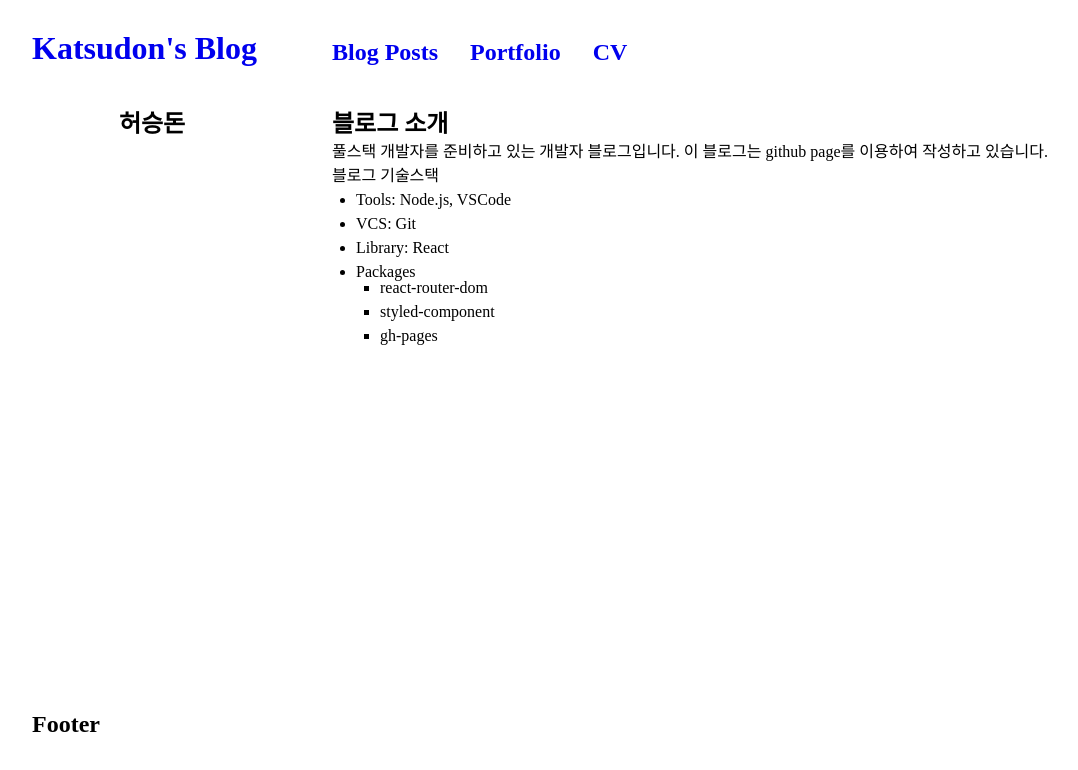
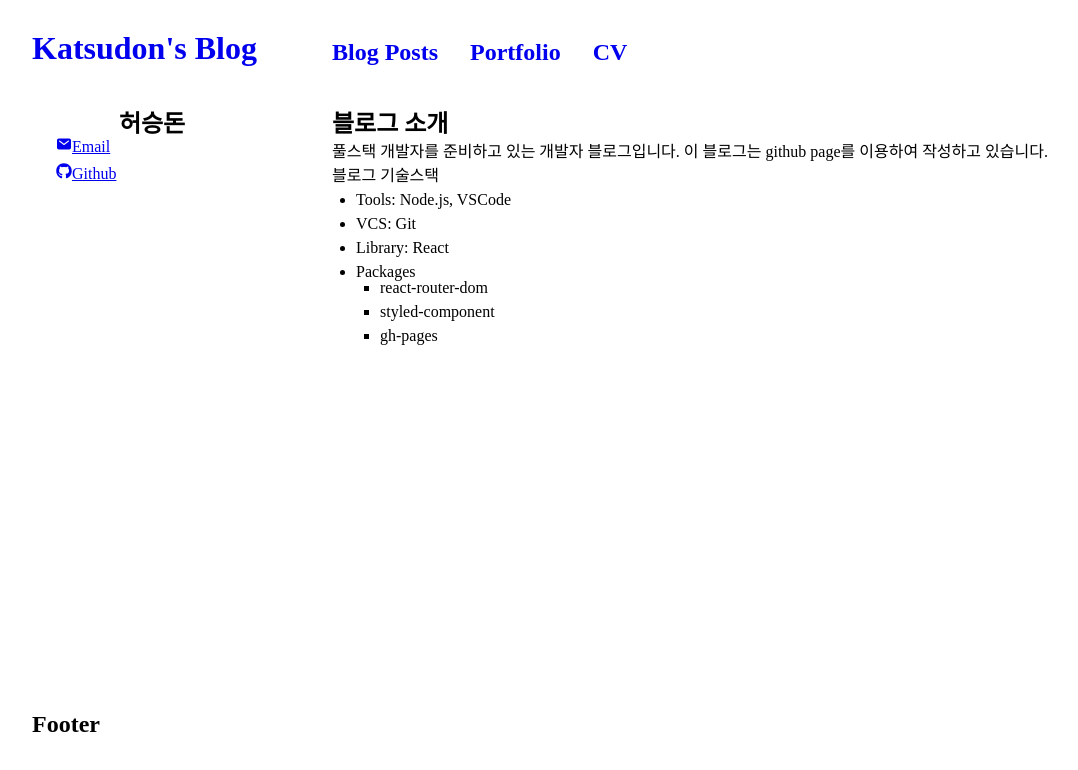
Before and after one commit to gachudon/gachudon.github.io, a React (Create React App) app in the folder my-blog/: page / in a window 1280 px wide. Shown: the top 770 px of the page, without its empty margins (8-1086 px from the left). Built offline with nearby package versions, Linux system fonts and the light colour scheme.

Commit message:
react-icons added

```diff
--- a/my-blog/package.json
+++ b/my-blog/package.json
@@ -11,6 +11,7 @@
     "github-markdown-css": "^5.8.1",
     "react": "^19.0.0",
     "react-dom": "^19.0.0",
+    "react-icons": "^5.4.0",
     "react-markdown": "^9.0.1",
     "react-router-dom": "6.28.1",
     "react-scripts": "5.0.1",
--- a/my-blog/src/components/layout/Aside.jsx
+++ b/my-blog/src/components/layout/Aside.jsx
@@ -1,4 +1,6 @@
 import React from "react";
+import {FaGithub} from "react-icons/fa";
+import {IoMail} from "react-icons/io5";
 
 import './css/layout.css';
 import { StyledAside } from "./style/StyledLayout";
@@ -7,6 +9,10 @@ function Aside(){
     return(
         <StyledAside>
             <h2>허승돈</h2>
+            <ul>
+                <li><a href="mailto:doneson7@gmail.com"><IoMail/>Email</a></li>
+                <li><a href="https://github.com/Katsudon8991/katsudon8991.github.io"><FaGithub/>Github</a></li>
+            </ul>
         </StyledAside>
     );
 }
```
Also changed, not shown: 1 other file (tests, documents, lock files or other folders).
